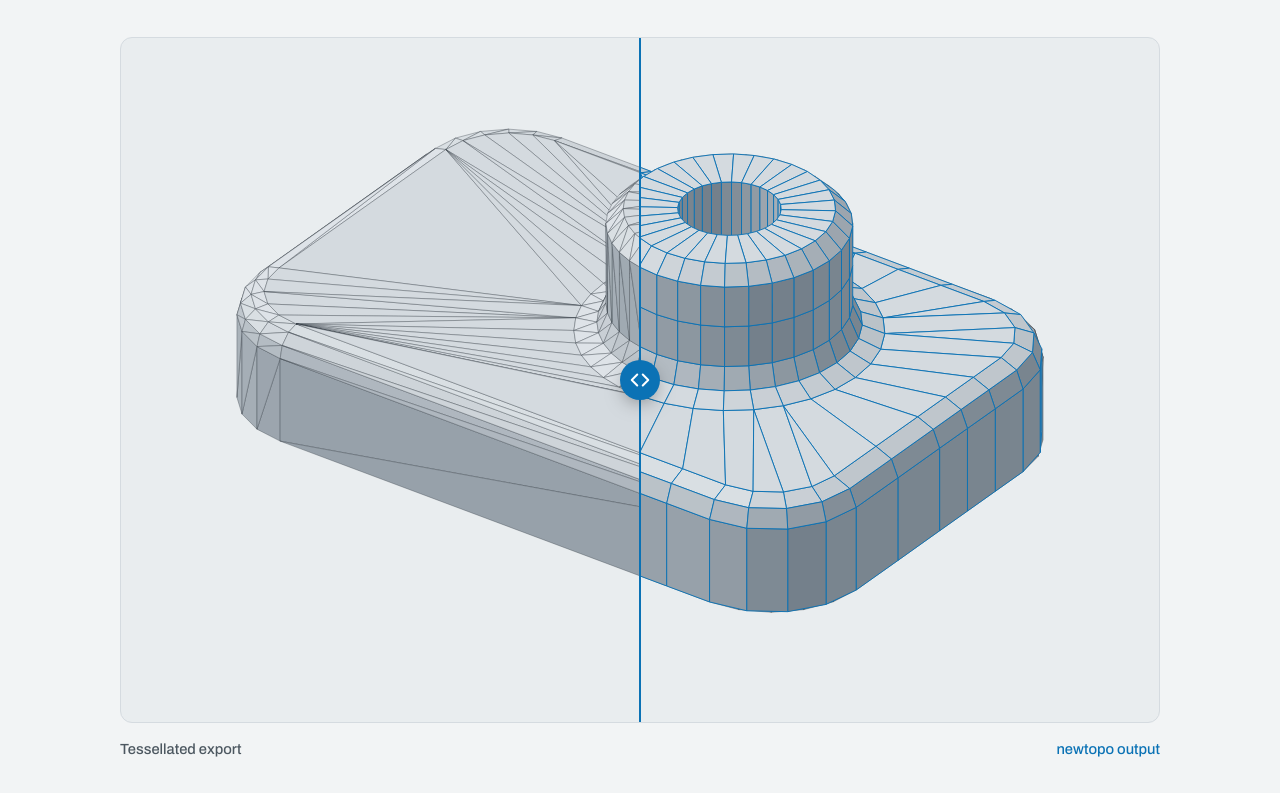
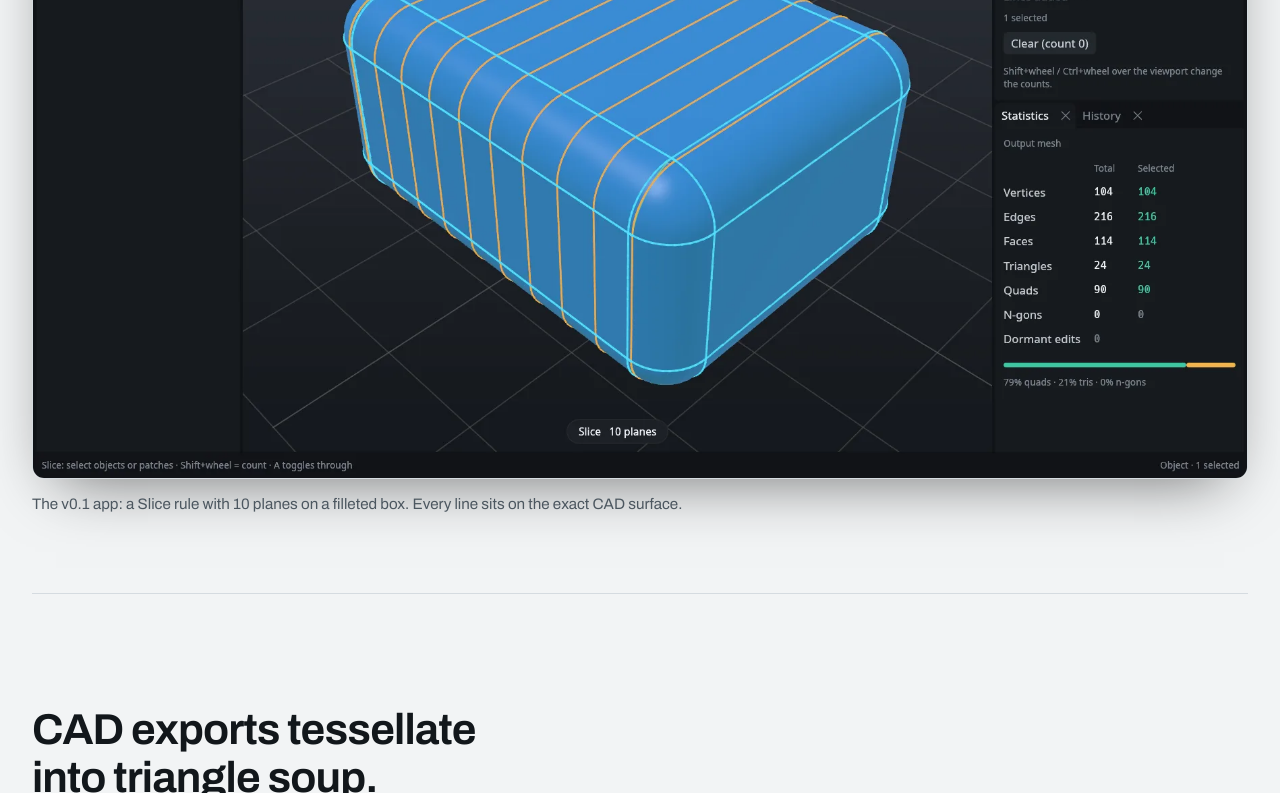
Before and after one commit to SilasVogt/newtopo, a plain HTML site: page site/index.html in a window 1280 px wide. Shown: the part 1067-1860 px from the top of the page. Drawn offline with Linux system fonts and the light colour scheme.

Commit message:
Site: add a real app screenshot under the hero
Co-Authored-By: Claude Opus 5.5 <noreply@anthropic.com>

```diff
--- a/site/index.html
+++ b/site/index.html
@@ -74,6 +74,16 @@
           <span class="legend__item"><i class="sw sw--ln"></i>Your lines</span>
           <span class="legend__item"><i class="sw sw--fe"></i>Auto-fill</span>
         </figcaption>
+      </figure>
+    </section>
+
+    <!-- ============================================================ APP SHOT -->
+    <section class="appshot wrap" aria-labelledby="appshot-title">
+      <h2 id="appshot-title" class="visually-hidden">The app</h2>
+      <figure class="appshot__frame">
+        <img src="assets/screens/app-slice.webp" width="1800" height="1125" loading="lazy"
+             alt="The newtopo app: a filleted box with ten Slice planes drawn across its faces and fillets, the outliner on the left and the Slice panel and output-mesh statistics on the right.">
+        <figcaption>The v0.1 app: a Slice rule with 10 planes on a filleted box. Every line sits on the exact CAD surface.</figcaption>
       </figure>
     </section>
 
--- a/site/styles.css
+++ b/site/styles.css
@@ -452,3 +452,14 @@ input[type=range] { width: 100%; height: 28px; margin: 0; background: transparen
   html { scroll-behavior: auto; }
   *, *::before, *::after { transition-duration: .01ms !important; animation-duration: .01ms !important; animation-iteration-count: 1 !important; }
 }
+
+/* Real app screenshot under the hero */
+.appshot { padding-block: 0 clamp(3rem, 6vw, 5rem); }
+.appshot__frame { margin: 0; }
+.appshot__frame img {
+  display: block; width: 100%; height: auto;
+  border: 1px solid var(--line); border-radius: 12px;
+  box-shadow: 0 24px 60px -24px rgb(0 0 0 / 0.55);
+}
+.appshot__frame figcaption { margin-top: 0.85rem; color: var(--muted, inherit); font-size: 0.95rem; }
+.visually-hidden { position: absolute; width: 1px; height: 1px; padding: 0; margin: -1px; overflow: hidden; clip: rect(0 0 0 0); white-space: nowrap; border: 0; }
```
Also changed, not shown: site/assets/screens/app-slice.webp (added).
